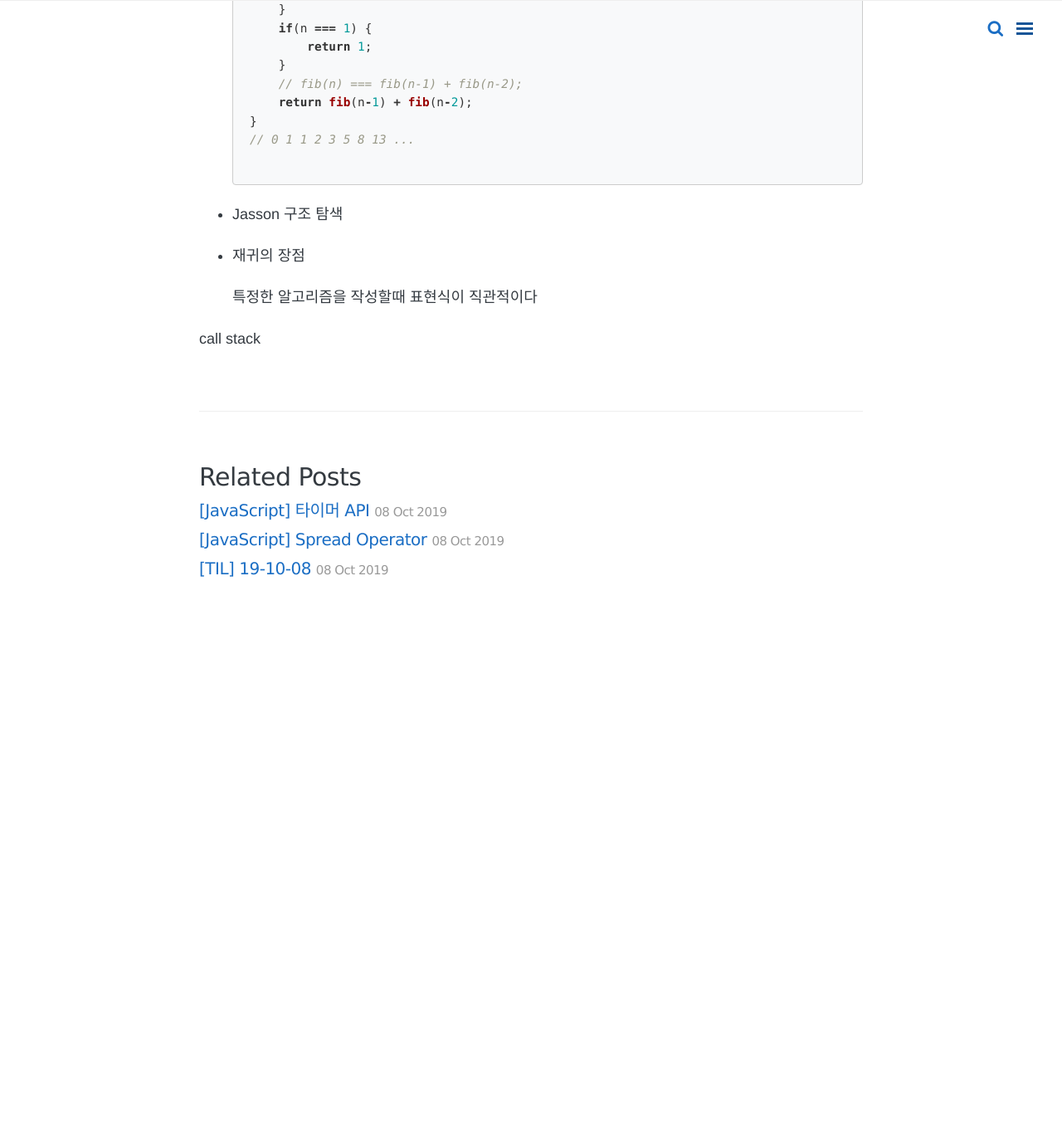
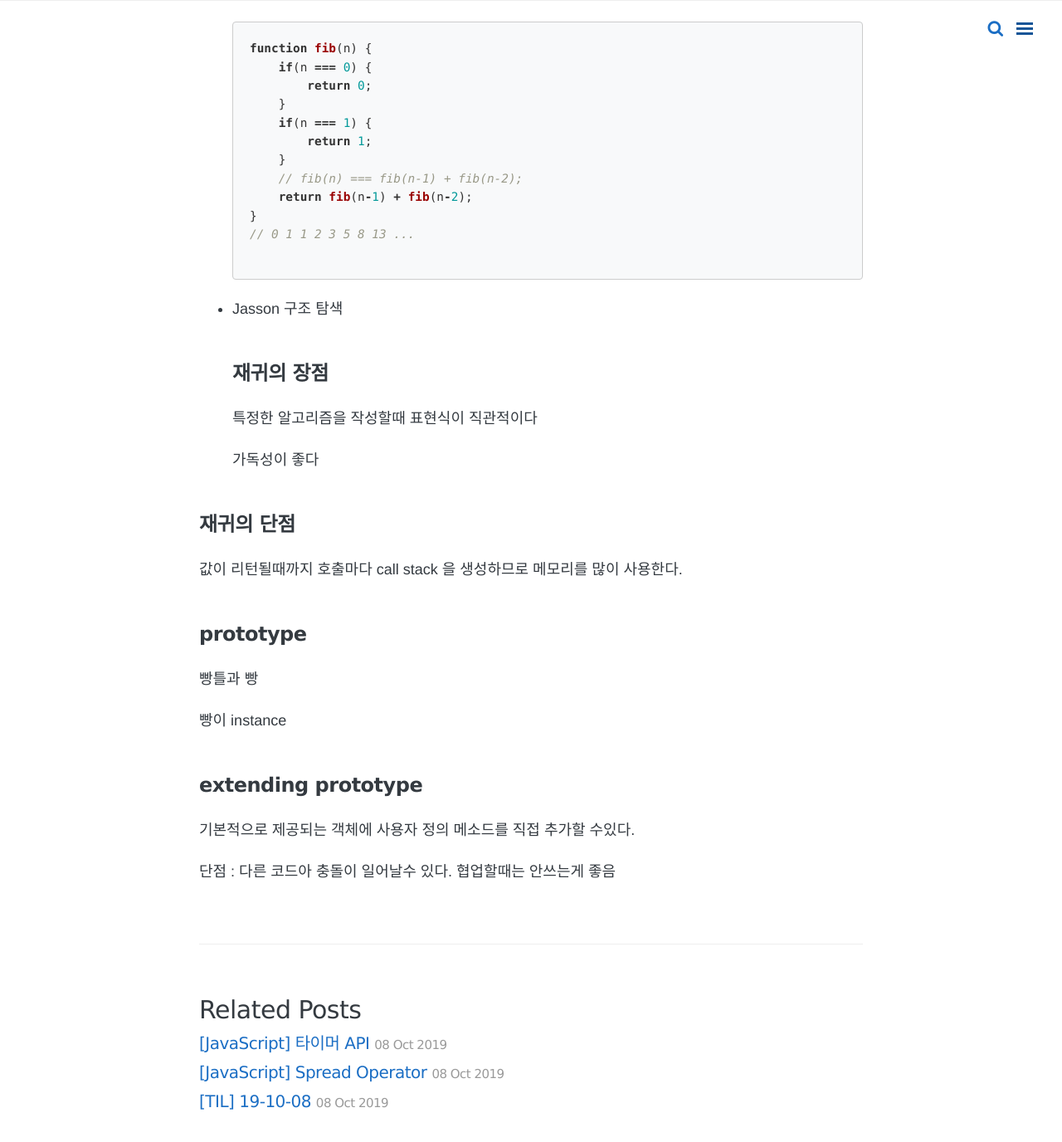
Before and after one commit to ElliottYoon7/ElliottYoon7.github.io, a Jekyll site: the page built from _posts/2019-10-09-TIL.md, in a window 1280 px wide and 1400 px high, scrolled down 1097 px. Shown: the top 1376 px of the window at 83% size. Built offline with Jekyll 4.4.1, drawn with Linux system fonts in a browser that asks for light colours; nearby versions of some CDN libraries; comment, search, counter and statistics services are not loaded; before the commit the page ends 1855 px from its top, so only the background shows below that.

Commit message:
Update 2019-10-09-TIL.md

```diff
--- a/_posts/2019-10-09-TIL.md
+++ b/_posts/2019-10-09-TIL.md
@@ -68,10 +70,24 @@ function factorial(n) {
 
 
 
-* 재귀의 장점
+  ### 재귀의 장점
 
   특정한 알고리즘을 작성할때 표현식이 직관적이다
 
+  가독성이 좋다
 
+### 재귀의 단점
 
-call stack
+값이 리턴될때까지  호출마다  call stack 을 생성하므로 메모리를 많이 사용한다.
+
+### prototype
+
+빵틀과 빵
+
+빵이 instance
+
+### extending prototype
+
+기본적으로 제공되는 객체에 사용자 정의 메소드를 직접 추가할 수있다.
+
+단점 : 다른 코드아 충돌이 일어날수 있다. 협업할때는 안쓰는게 좋음
```
Also changed, not shown: other parts of _posts/2019-10-09-TIL.md (+3 -1 lines).
